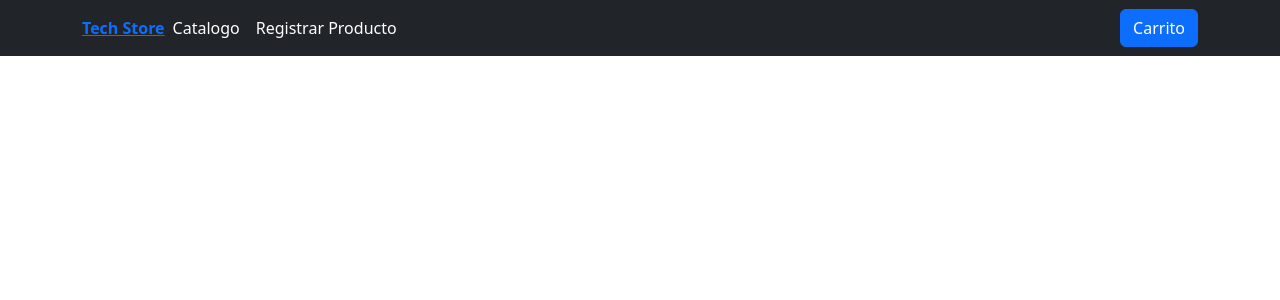
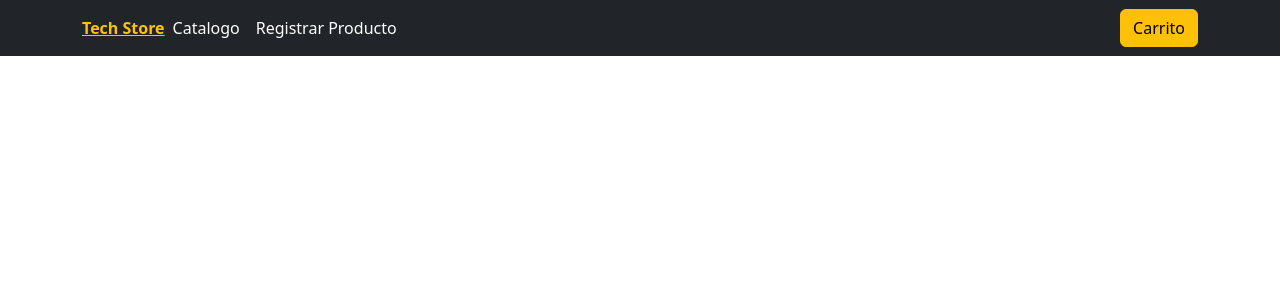
Before and after one commit to Vsjee/eCommercePhp, a PHP site: page / in a window 1280 px wide. Shown: the top 300 px of the page. Run offline with PHP 8.4, Linux system fonts and the light colour scheme.

Commit message:
fix buttons colors

```diff
--- a/index.php
+++ b/index.php
@@ -13,7 +13,7 @@
     <header>
         <section class="navbar navbar-expand-lg navbar-dark bg-dark">
             <article class="container">
-                <a href="./index.php" class="navbar-brad">
+                <a href="./index.php" class="navbar-brad link-warning">
                     <strong>Tech Store</strong>
                 </a>
                 <button class="navbar-toggler" type="button" data-bs-toggle="collapse" data-bs-target="#navbarHeader"
@@ -25,7 +25,7 @@
                         <li class="nav-item"><a href="./pages/catalogue.php"class="nav-link active">Catalogo</a></li>
                         <li class="nav-item"><a href="./pages/registerProducts.html" class="nav-link active">Registrar Producto</a></li>
                     </ul>
-                    <a href="" class="btn btn-primary">Carrito</a>
+                    <a href="" class="btn btn-warning">Carrito</a>
                 </article>
             </article>
         </section>
--- a/pages/productInfo.php
+++ b/pages/productInfo.php
@@ -42,7 +42,7 @@
     <header>
         <section class="navbar navbar-expand-lg navbar-dark bg-dark">
           <article class="container">
-                <a href="../index.php" class="navbar-brad">
+                <a href="../index.php" class="navbar-brad link-warning">
                     <strong>Tech Store</strong>
                 </a>
                 <button class="navbar-toggler" type="button" data-bs-toggle="collapse" data-bs-target="#navbarHeader"
@@ -54,7 +54,7 @@
                         <li class="nav-item"><a href="./catalogue.php"class="nav-link active">Catalogo</a></li>
                         <li class="nav-item"><a href="./registerProducts.html" class="nav-link active">Registrar Producto</a></li>
                     </ul>
-                    <a href="" class="btn btn-primary">Carrito</a>
+                    <a href="" class="btn btn-warning">Carrito</a>
                 </article>
             </article>
         </section>
@@ -74,7 +74,7 @@
               </h2>
             </div>
             <div class="add__bottom">
-              <a href="" class="btn btn-success">Agregar</a>
+              <a href="" class="btn btn-danger">Agregar</a>
             </div>
           </article>
         </article>
--- a/pages/registerProducts.html
+++ b/pages/registerProducts.html
@@ -41,7 +41,7 @@
                 <a href="./registerProducts.html" class="nav-link active">Registrar Producto</a>
               </li>
             </ul>
-            <a href="" class="btn btn-primary">Carrito</a>
+            <a href="" class="btn btn-warning">Carrito</a>
           </article>
         </article>
       </section>
@@ -95,7 +95,7 @@
             class="w-75 p-1"
             style="height: 200px; resize: none"
           ></textarea>
-          <button class="btn btn-primary">Registrar</button>
+          <button class="btn btn-danger">Registrar</button>
         </form>
       </section>
     </main>
```
Also changed, not shown: pages/catalogue.php (+4 -4 lines).
